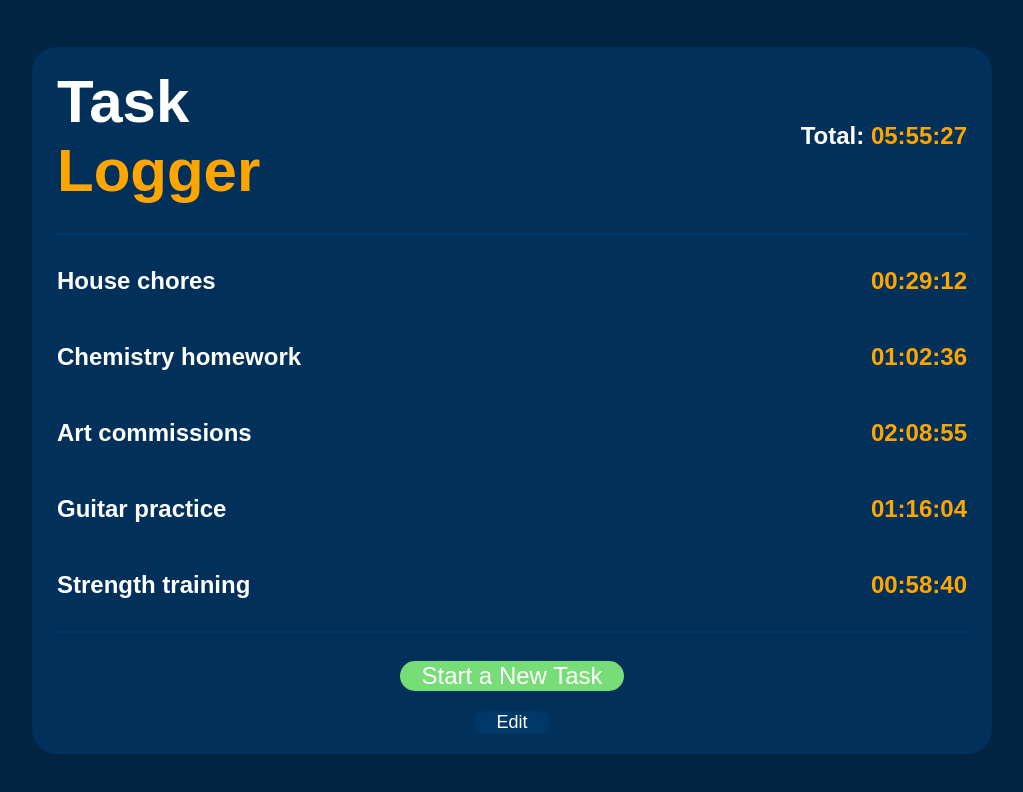
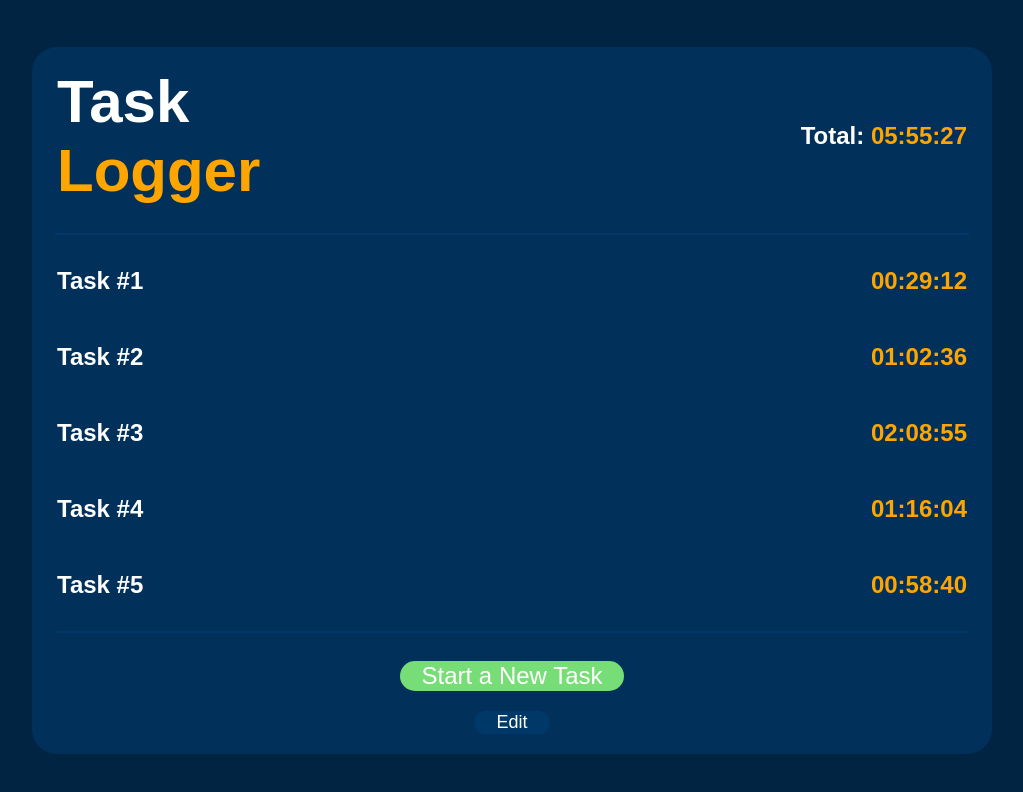
Before and after one commit to renderGUI/task-logger, a React (Create React App) app: page / in a window 1280 px wide. Shown: the top 792 px of the page, without its empty margins (128-1151 px from the left). Built offline with nearby package versions, Linux system fonts and the light colour scheme; data requests are answered from the project's data file.

Commit message:
Fix UI bugs

```diff
--- a/db.json
+++ b/db.json
@@ -1,27 +1,27 @@
 {
   "tasks": [
     {
-      "loggedTask": "House chores",
+      "loggedTask": "Task #1",
       "loggedTime": "00:29:12",
       "id": 1
     },
     {
-      "loggedTask": "Chemistry homework",
+      "loggedTask": "Task #2",
       "loggedTime": "01:02:36",
       "id": 2
     },
     {
-      "loggedTask": "Art commissions",
+      "loggedTask": "Task #3",
       "loggedTime": "02:08:55",
       "id": 3
     },
     {
-      "loggedTask": "Guitar practice",
+      "loggedTask": "Task #4",
       "loggedTime": "01:16:04",
       "id": 4
     },
     {
-      "loggedTask": "Strength training",
+      "loggedTask": "Task #5",
       "loggedTime": "00:58:40",
       "id": 5
     }
--- a/src/App.css
+++ b/src/App.css
@@ -1,6 +1,6 @@
 .container {
   display: flex;
-  height: 100vh;
+  min-height: 100vh;
   flex-direction: column;
   align-items: center;
   justify-content: center;
--- a/src/components/NewTask.js
+++ b/src/components/NewTask.js
@@ -12,7 +12,7 @@ const NewTask = (props) => {
   const [isDisabled, setIsDisabled] = useState(false);
   const [showOptionButtons, setShowOptionButtons] = useState(false);
   const [shake, setShake] = useState(0);
-  const [retrievedTime, setRetrievedTime] = useState('');
+  const [retrievedTime, setRetrievedTime] = useState("");
 
   const toggleStopwatch = () => {
     if (task.current.value.trim().length === 0) {
@@ -76,6 +76,9 @@ const NewTask = (props) => {
             <FontAwesomeIcon icon={faPlay} />
           )}
         </button>
+        {stopwatchIsRunning || showOptionButtons ? (
+          ""
+        ) : (
           <button
             className={classes["view-log"]}
             type="button"
@@ -83,8 +86,16 @@ const NewTask = (props) => {
           >
             >>>
           </button>
+        )}
       </div>
-      {showOptionButtons && <OptionButtons task={task} retrievedTime={retrievedTime} />}
+      {showOptionButtons && (
+        <OptionButtons
+          task={task}
+          retrievedTime={retrievedTime}
+          setShowNewTask={props.setShowNewTask}
+          setShowTaskLog={props.setShowTaskLog}
+        />
+      )}
     </div>
   );
 };
--- a/src/components/OptionButtons.js
+++ b/src/components/OptionButtons.js
@@ -23,6 +23,8 @@ const OptionButtons = (props) => {
     });
     const data = await response.json();
     setTasks(tasks.concat(data));
+    props.setShowNewTask(false);
+    props.setShowTaskLog(true);
   };
 
   return (
```
Lines whose indentation alone changed are shown as unchanged.
